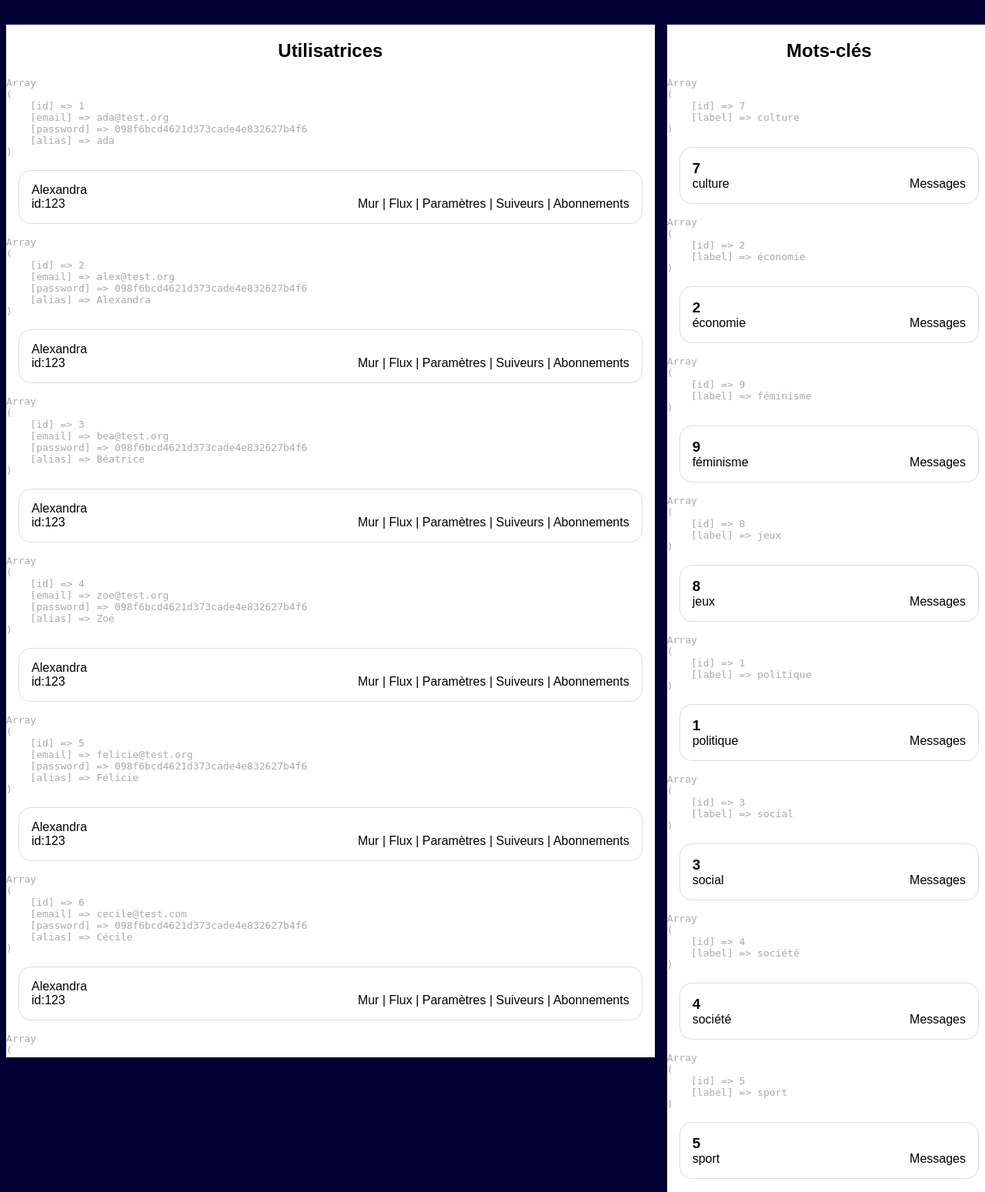
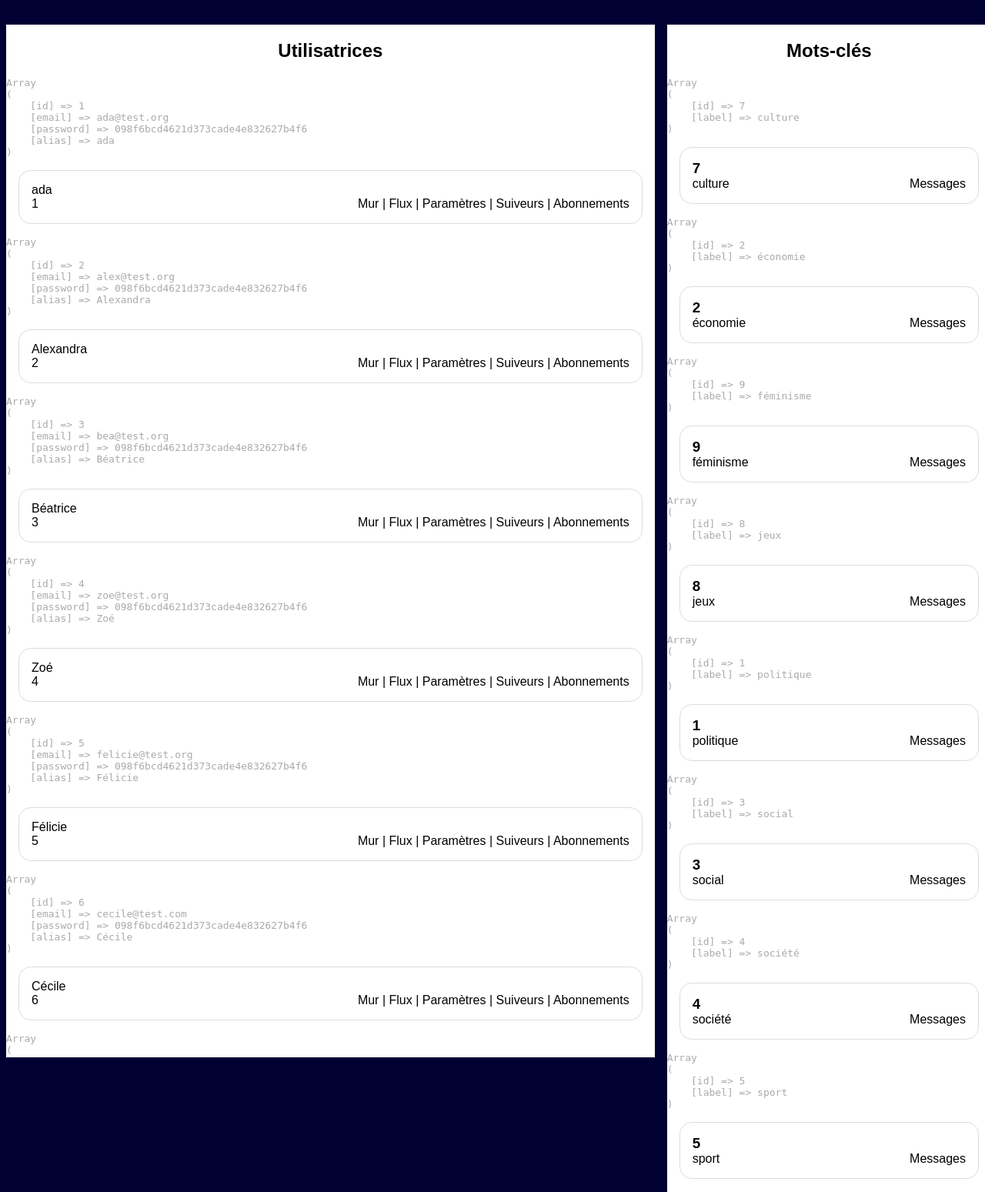
Before and after one commit to adatechschool/projet-collectif---reseau-social-php-agb_social, a PHP site: page /admin.php in a window 1280 px wide. Shown: the part 90-1639 px from the top of the page at 77% size. Run offline with PHP 8.4, Linux system fonts and the light colour scheme; data comes from the database, SQL or seed files in the repository; data that the repository does not hold is empty.

Commit message:
modif id1

```diff
--- a/Niveau1/Niveau1/admin.php
+++ b/Niveau1/Niveau1/admin.php
@@ -71,14 +71,14 @@
                     echo "<pre>" . print_r($tag, 1) . "</pre>";
                     ?>
                     <article>
-                        <h3>Alexandra</h3>
-                        <p>id:123</p>
+                        <h3><?php echo $tag['alias'] ?></h3>
+                        <p><?php echo $tag['id'] ?></p>
                         <nav>
-                            <a href="wall.php?user_id=123">Mur</a>
-                            | <a href="feed.php?user_id=123">Flux</a>
-                            | <a href="settings.php?user_id=123">Paramètres</a>
-                            | <a href="followers.php?user_id=123">Suiveurs</a>
-                            | <a href="subscriptions.php?user_id=123">Abonnements</a>
+                            <a href="wall.php?user_id=<?php echo $tag['id'] ?>">Mur</a>
+                            | <a href="feed.php?user_id=<?php echo $tag['id'] ?>">Flux</a>
+                            | <a href="settings.php?user_id=<?php echo $tag['id'] ?>">Paramètres</a>
+                            | <a href="followers.php?user_id=<?php echo $tag['id'] ?>">Suiveurs</a>
+                            | <a href="subscriptions.php?user_id=<?php echo $tag['id'] ?>">Abonnements</a>
                         </nav>
                     </article>
                 <?php } ?>
```
